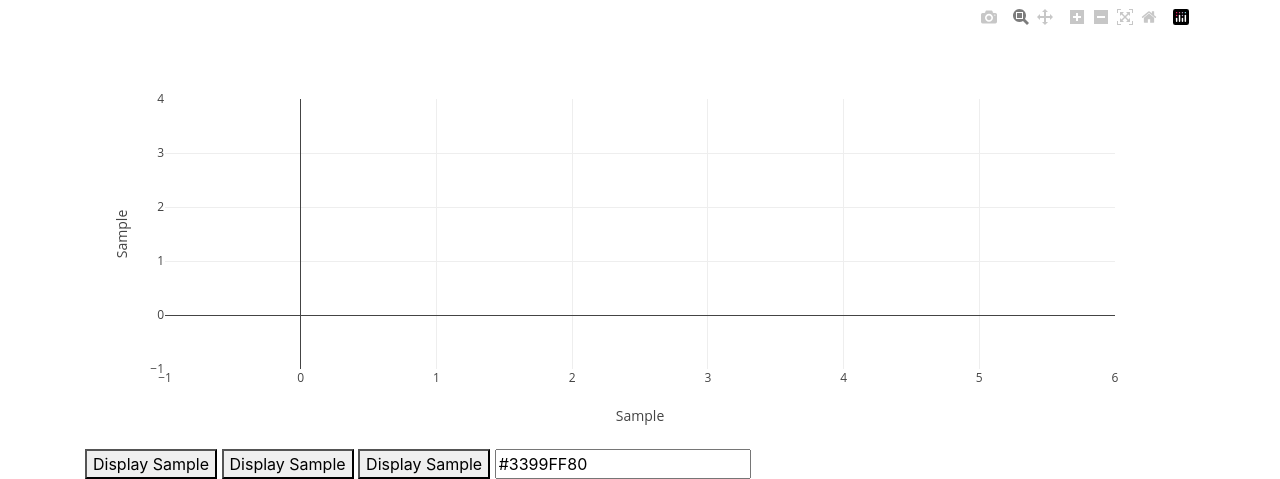
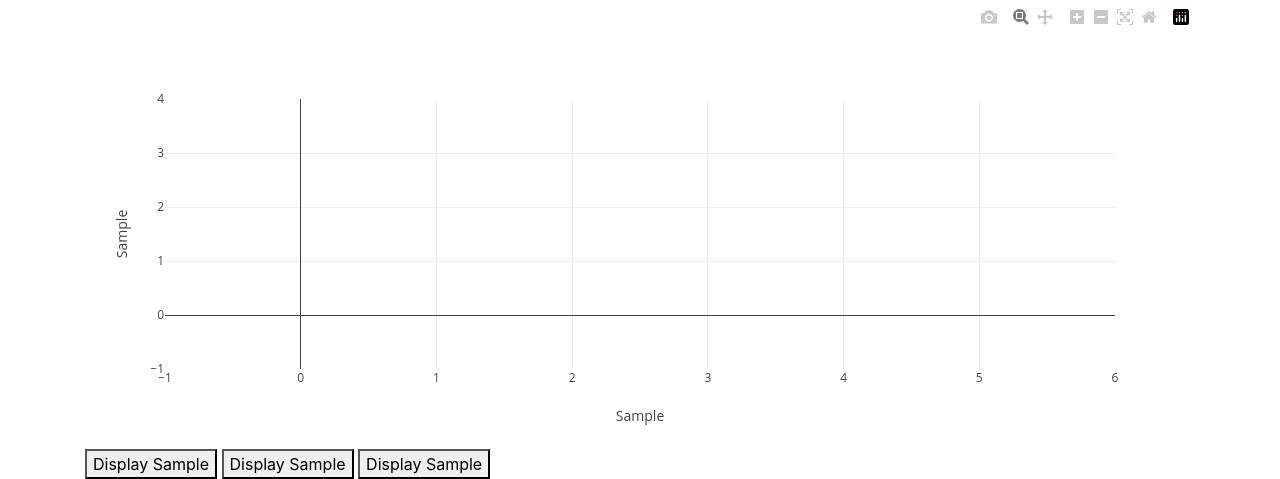
Before and after one commit to swbn1/CDSpecCollab_COSC4012020-FA24, a Django app: template cd_spec_viewer_web/cd_spec_viewer_web/templates/cdspec/detail.html in a window 1280 px wide. Shown: the part 385-864 px from the top of the page. Run offline with Django 3.2, Linux system fonts and the light colour scheme; the template is opened without the code that fills it: most values are stand-ins (such as "Sample title", 1, 10 or a date in 2020); data that the repository does not hold is empty; some libraries are stand-ins or nearby versions.

Commit message:
Update detail.html

```diff
--- a/cd_spec_viewer_web/cd_spec_viewer_web/templates/cdspec/detail.html
+++ b/cd_spec_viewer_web/cd_spec_viewer_web/templates/cdspec/detail.html
@@ -28,8 +28,6 @@
 <script src="https://cdnjs.cloudflare.com/ajax/libs/Chart.js/2.9.4/Chart.min.js"></script>
 <script src="https://cdn.jsdelivr.net/npm/chart.js@2.8.0"></script>
 <script src="https://cdn.plot.ly/plotly-latest.min.js"></script>
-<script src="jscolor.js"></script>
-<input value="#3399FF80" data-jscolor="{}">
 <script>
 var canvas = document.getElementById('graph');
 
```
